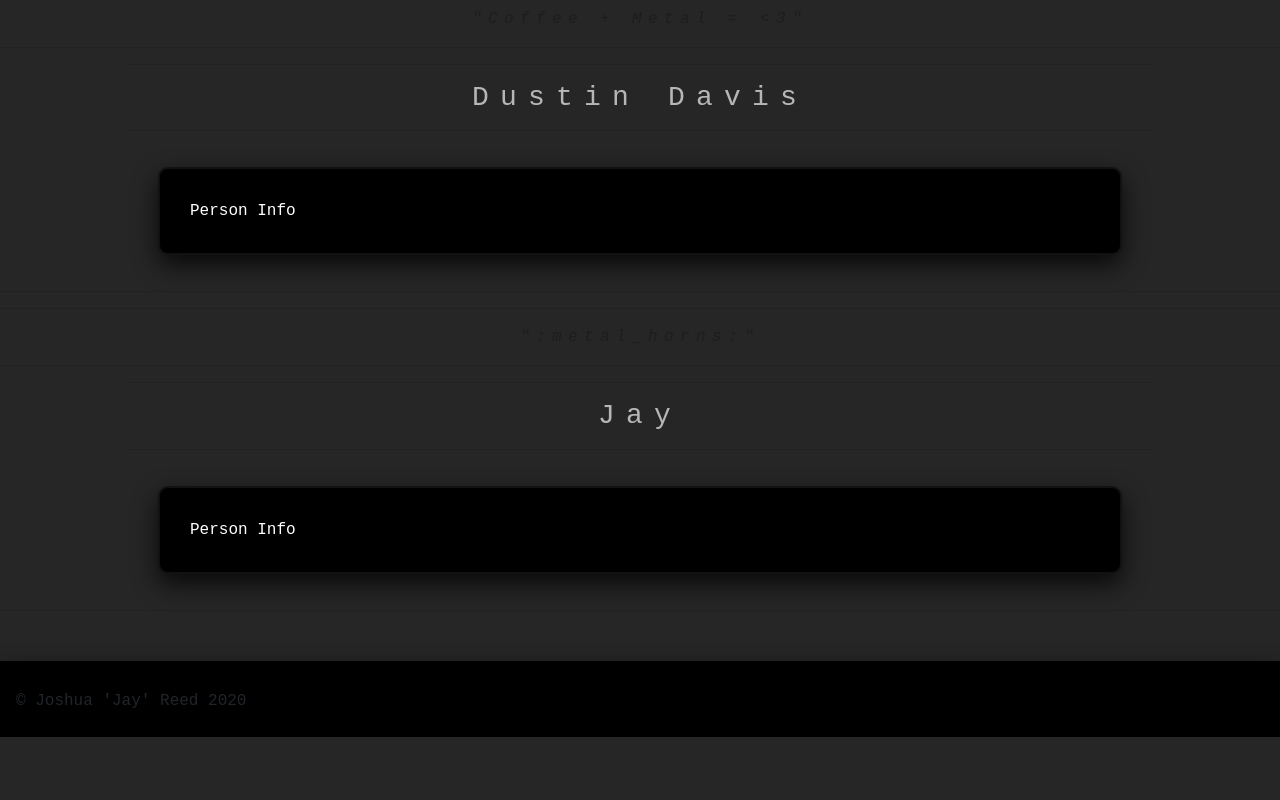
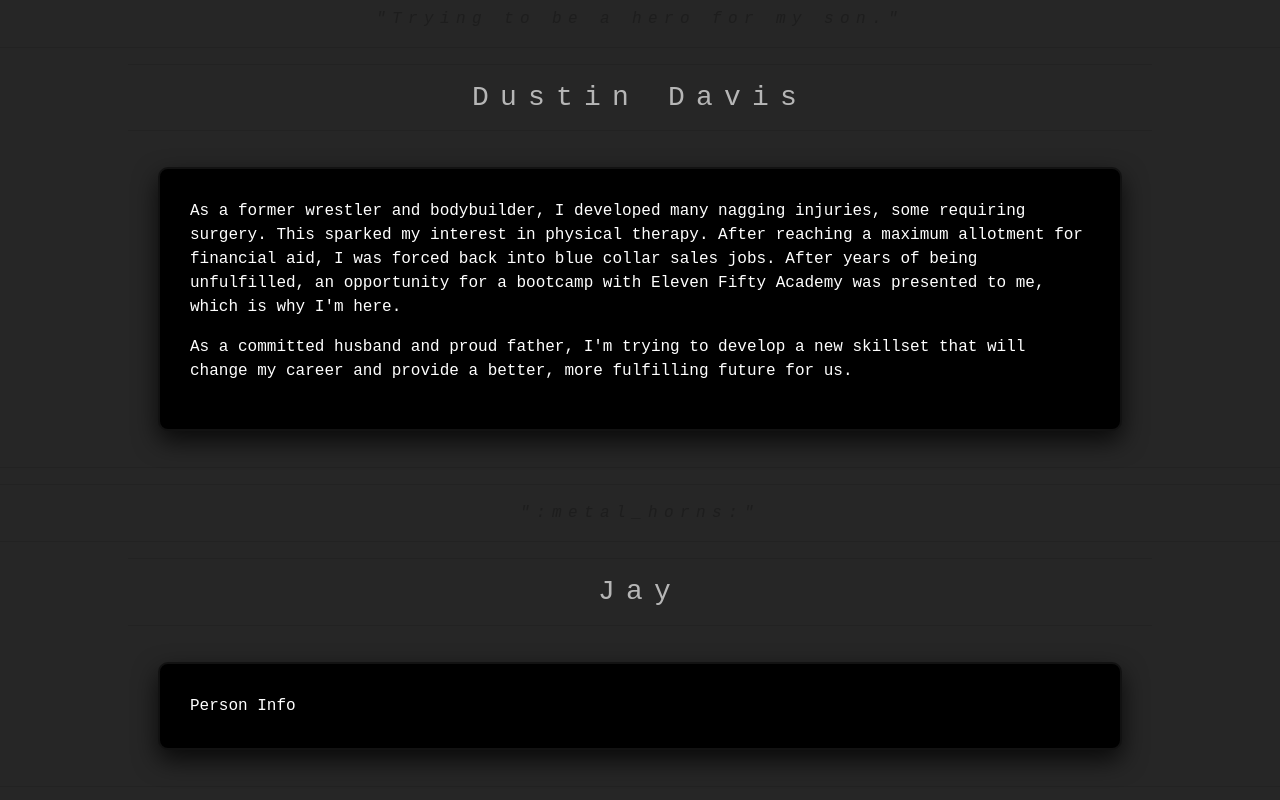
Before and after one commit to D2-Tech/RDJ, a plain HTML site: page index.html in a window 1280 px wide. Shown: the part 1142-1942 px from the top of the page. Before the commit the page ends 1879 px from the top, so only its background shows below. Drawn offline with nearby package versions, Linux system fonts and the light colour scheme.

Commit message:
Updated personal profile in html

```diff
--- a/index.html
+++ b/index.html
@@ -79,7 +79,7 @@
 
     <a id="projects"></a>
     <div>
-      <p class="weOnlyUseDarkModeHere"><i>"Coffee + Metal = &#60;3"</i></p>
+      <p class="weOnlyUseDarkModeHere"><i>"Trying to be a hero for my son."</i></p>
     </div>
 
     <hr />
@@ -97,7 +97,8 @@
         <div class="row">
           <div class="card col">
             <div class="card-body">
-              <p class="card-text">Person Info</p>
+              <p class="card-text">As a former wrestler and bodybuilder, I developed many nagging injuries, some requiring surgery. This sparked my interest in physical therapy. After reaching a maximum allotment for financial aid, I was forced back into blue collar sales jobs. After years of being unfulfilled, an opportunity for a bootcamp with Eleven Fifty Academy was presented to me, which is why I'm here.</p>
+              <p>As a committed husband and proud father, I'm trying to develop a new skillset that will change my career and provide a better, more fulfilling future for us.</p>
             </div>
           </div>
         </div>
```
